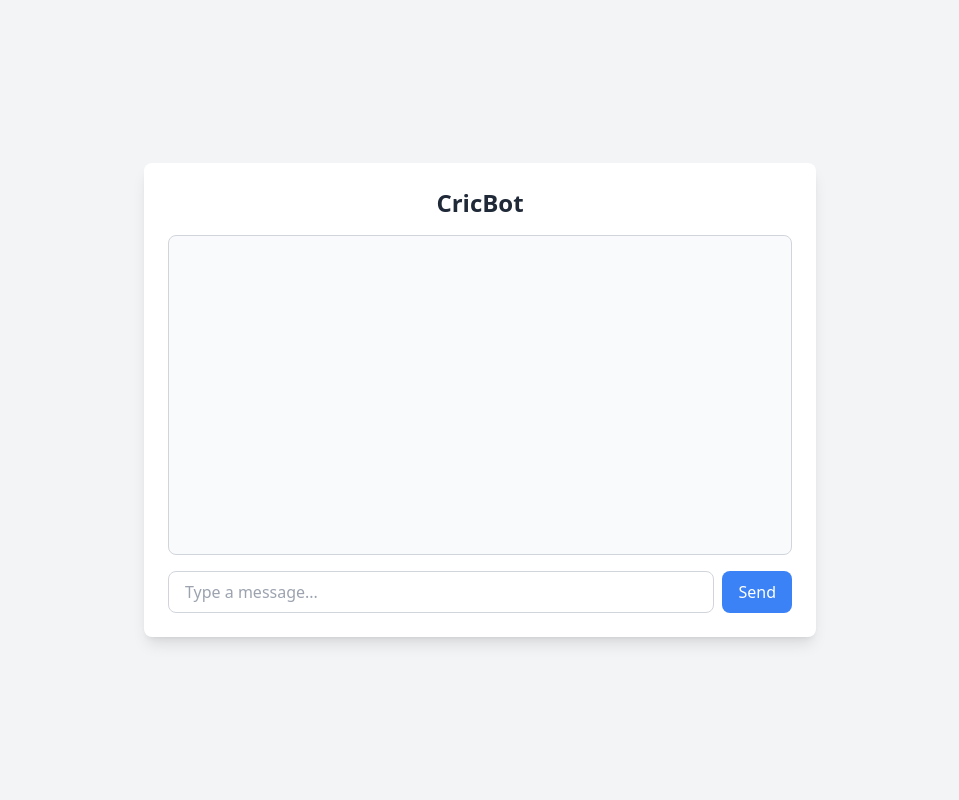
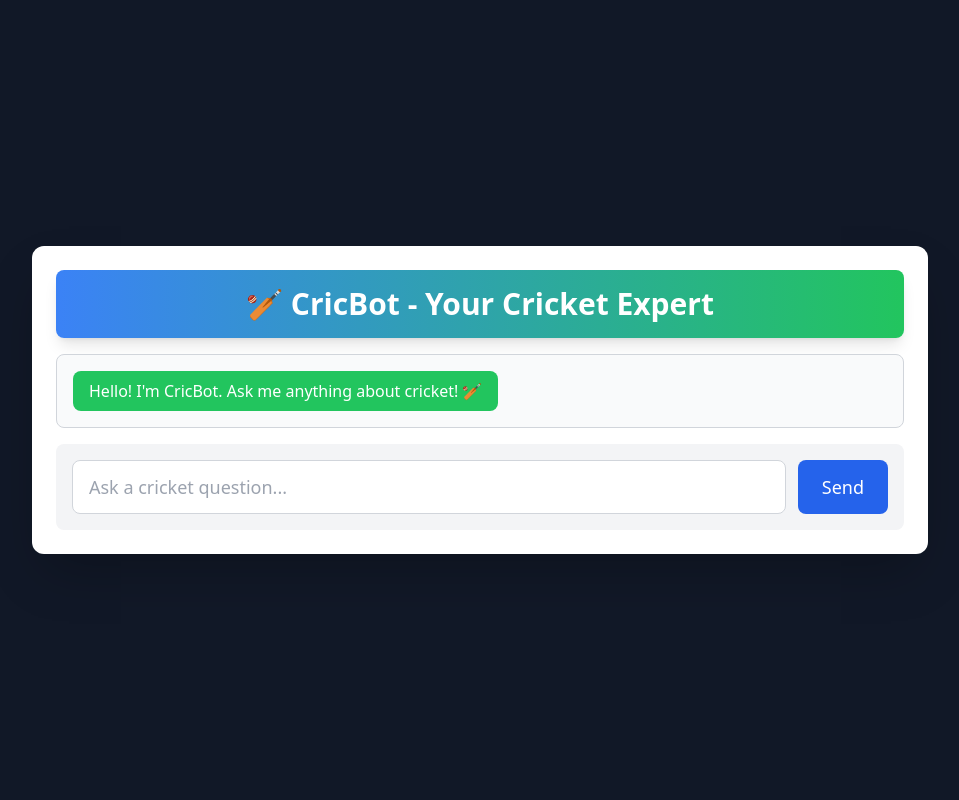
Before and after one commit to kalyan4270/Medical_chat_bot, a Flask app: page / in a window 1280 px wide. Shown: the whole page, without its empty margins (160-1119 px from the left). Run offline with Flask 3, Linux system fonts and the light colour scheme; some libraries are stand-ins or nearby versions.

Commit message:
Updated Interface

```diff
--- a/app.py
+++ b/app.py
@@ -20,7 +20,7 @@ index_name = "cricbot"
 
 docsearch = PineconeVectorStore.from_existing_index(index_name = index_name, embedding=embeddings)
 retriever = docsearch.as_retriever(search_type = "similarity",search_kwargs={"k":3})
-llm = ChatGoogleGenerativeAI(model = "gemini-1.5-pro", temperature= 0.5)
+llm = ChatGoogleGenerativeAI(model = "gemini-1.5-pro", temperature= 0)
 prompt = ChatPromptTemplate.from_messages(
     [
         ("system",System_prompt),
--- a/templates/index.html
+++ b/templates/index.html
@@ -3,18 +3,52 @@
 <head>
     <meta charset="UTF-8">
     <meta name="viewport" content="width=device-width, initial-scale=1.0">
-    <title>CricBot</title>
+    <title>CricBot - Your Cricket Assistant</title>
     <script src="https://cdn.tailwindcss.com"></script>
+    <style>
+        .chat-container {
+            max-height: 600px;
+            overflow-y: auto;
+            scrollbar-width: thin;
+        }
+        .message {
+            animation: fadeIn 0.3s ease-in-out;
+        }
+        @keyframes fadeIn {
+            from { opacity: 0; transform: translateY(5px); }
+            to { opacity: 1; transform: translateY(0); }
+        }
+    </style>
 </head>
-<body class="bg-gray-100 flex items-center justify-center h-screen">
-    <div class="w-full max-w-2xl bg-white shadow-lg rounded-lg p-6">
-        <h1 class="text-2xl font-bold text-center text-gray-800 mb-4">CricBot</h1>
-        <div id="chatbox" class="h-80 overflow-y-auto p-4 border border-gray-300 rounded-lg bg-gray-50"></div>
-        <div class="mt-4 flex">
-            <input id="userInput" type="text" placeholder="Type a message..." class="w-full px-4 py-2 border border-gray-300 rounded-lg focus:outline-none focus:ring-2 focus:ring-blue-400">
-            <button onclick="sendMessage()" class="ml-2 px-4 py-2 bg-blue-500 text-white rounded-lg">Send</button>
+<body class="bg-gray-900 flex items-center justify-center h-screen">
+
+    <!-- Main Chat Card -->
+    <div class="w-full max-w-4xl bg-white shadow-2xl rounded-xl p-6 flex flex-col">
+        <!-- Header -->
+        <div class="bg-gradient-to-r from-blue-500 to-green-500 text-white text-center py-4 rounded-lg shadow-lg">
+            <h1 class="text-3xl font-extrabold">🏏 CricBot - Your Cricket Expert</h1>
+        </div>
+
+        <!-- Chat Window (Increased Height) -->
+        <div id="chatbox" class="chat-container flex-1 p-4 border border-gray-300 rounded-lg bg-gray-50 mt-4 space-y-4">
+            <div class="message text-left">
+                <span class="inline-block bg-green-500 text-white px-4 py-2 rounded-lg">
+                    Hello! I'm CricBot. Ask me anything about cricket! 🏏
+                </span>
             </div>
         </div>
+
+        <!-- Input Section (Fixed at Bottom) -->
+        <div class="mt-4 flex bg-gray-100 p-4 rounded-lg">
+            <input id="userInput" type="text" placeholder="Ask a cricket question..."
+                class="w-full px-4 py-3 border border-gray-300 rounded-lg focus:outline-none focus:ring-2 focus:ring-blue-400 text-lg">
+            <button onclick="sendMessage()"
+                class="ml-3 px-6 py-3 bg-blue-600 text-white rounded-lg text-lg hover:bg-blue-700 transition duration-200">
+                Send
+            </button>
+        </div>
+    </div>
+
     <script>
         function sendMessage() {
             let userInput = document.getElementById("userInput");
@@ -22,8 +56,21 @@
             if (message === "") return;
 
             let chatbox = document.getElementById("chatbox");
-            chatbox.innerHTML += `<div class='text-right mb-2'><span class='inline-block bg-blue-500 text-white px-4 py-2 rounded-lg'>${message}</span></div>`;
+
+            // Append User Message
+            chatbox.innerHTML += `<div class='message text-right'>
+                <span class='inline-block bg-blue-500 text-white px-4 py-3 rounded-lg text-lg'>${message}</span>
+            </div>`;
             userInput.value = "";
+            chatbox.scrollTop = chatbox.scrollHeight;
+
+            // Simulate Bot Response Delay
+            setTimeout(() => {
+                let botTyping = document.createElement("div");
+                botTyping.className = "message text-left";
+                botTyping.innerHTML = "<span class='inline-block bg-gray-300 px-4 py-3 rounded-lg text-lg'>Typing...</span>";
+                chatbox.appendChild(botTyping);
+                chatbox.scrollTop = chatbox.scrollHeight;
 
                 fetch("/get", {
                     method: "POST",
@@ -32,11 +79,16 @@
                 })
                 .then(response => response.text())
                 .then(data => {
-                chatbox.innerHTML += `<div class='text-left mb-2'><span class='inline-block bg-gray-300 px-4 py-2 rounded-lg'>${data}</span></div>`;
+                    botTyping.remove(); // Remove "Typing..."
+                    chatbox.innerHTML += `<div class='message text-left'>
+                        <span class='inline-block bg-gray-300 px-4 py-3 rounded-lg text-lg'>${data}</span>
+                    </div>`;
                     chatbox.scrollTop = chatbox.scrollHeight;
                 })
                 .catch(error => console.error("Error:", error));
+            }, 1000);
         }
     </script>
+
 </body>
 </html>
```
Lines whose indentation alone changed are shown as unchanged.
